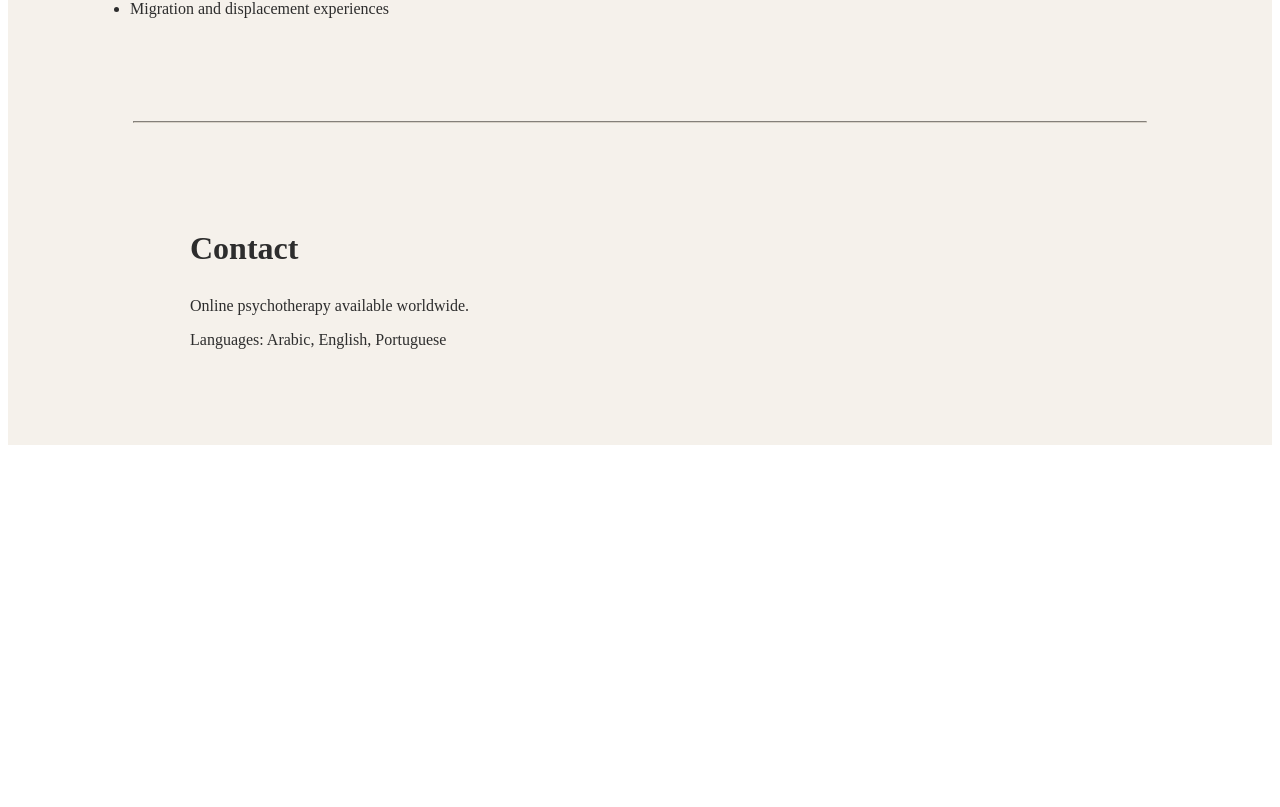
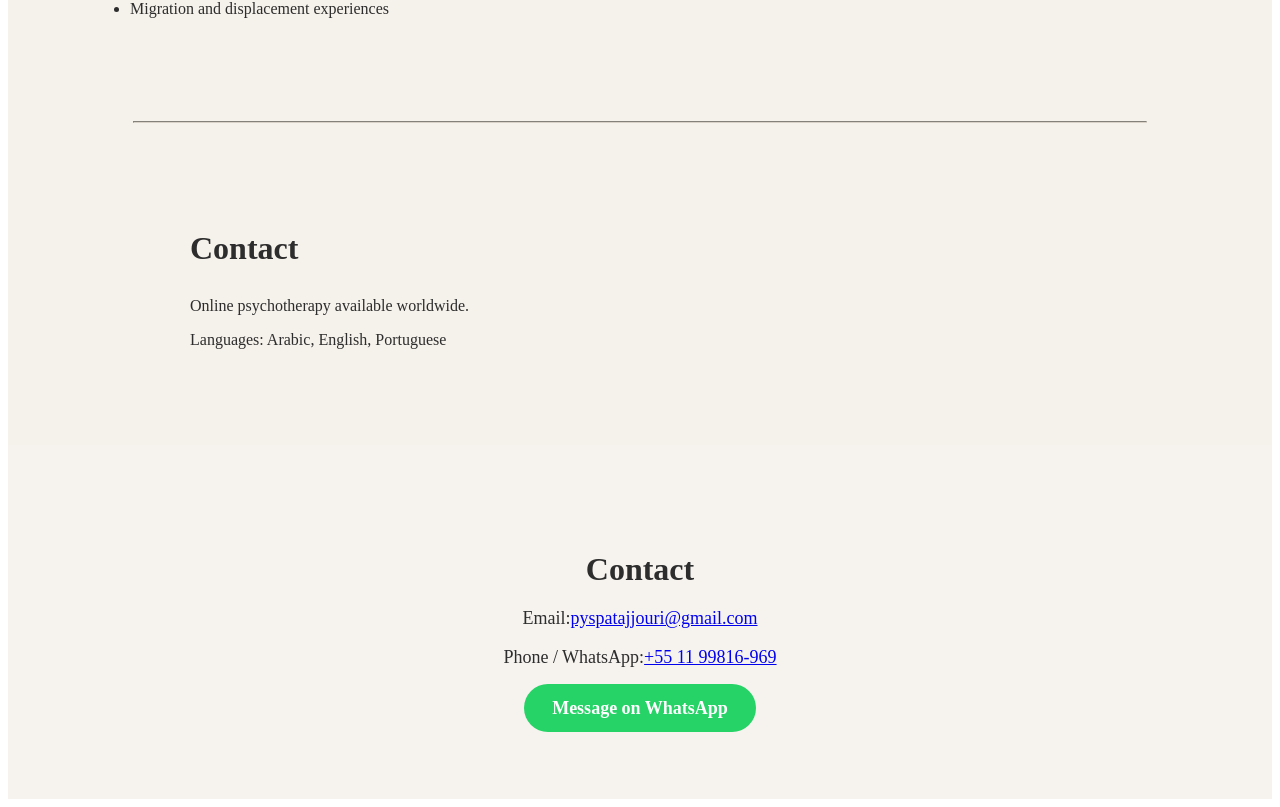
Before and after one commit to patajjouri/pysajjouripat, a Next.js app: page / in a window 1280 px wide. Shown: the part 1531-2338 px from the top of the page. Before the commit the page ends 1984 px from the top, so only its background shows below. Built offline with nearby package versions, Linux system fonts and the light colour scheme.

Commit message:
Update page.js

```diff
--- a/app/page.js
+++ b/app/page.js
@@ -136,6 +136,48 @@ export default function Home() {
           Languages: Arabic, English, Portuguese
         </p>
       </section>
+            {/* Contact Section */}
+<section
+  style={{
+    padding: "80px 20px",
+    textAlign: "center",
+    backgroundColor: "#f6f3ef"
+  }}
+>
+  <h2 style={{ fontSize: "32px", marginBottom: "20px" }}>
+    Contact
+  </h2>
+
+  <p style={{ fontSize: "18px", marginBottom: "10px" }}>
+    Email:
+    <a href="mailto:pyspatajjouri@gmail.com">
+      pyspatajjouri@gmail.com
+    </a>
+  </p>
+
+  <p style={{ fontSize: "18px", marginBottom: "30px" }}>
+    Phone / WhatsApp:
+    <a href="https://wa.me/551199816969">
+      +55 11 99816-969
+    </a>
+  </p>
+
+  <a
+    href="https://wa.me/551199816969"
+    target="_blank"
+    style={{
+      backgroundColor: "#25D366",
+      color: "white",
+      padding: "14px 28px",
+      borderRadius: "30px",
+      textDecoration: "none",
+      fontSize: "18px",
+      fontWeight: "bold"
+    }}
+  >
+    Message on WhatsApp
+  </a>
+</section>
 
     </main>
   );
```
